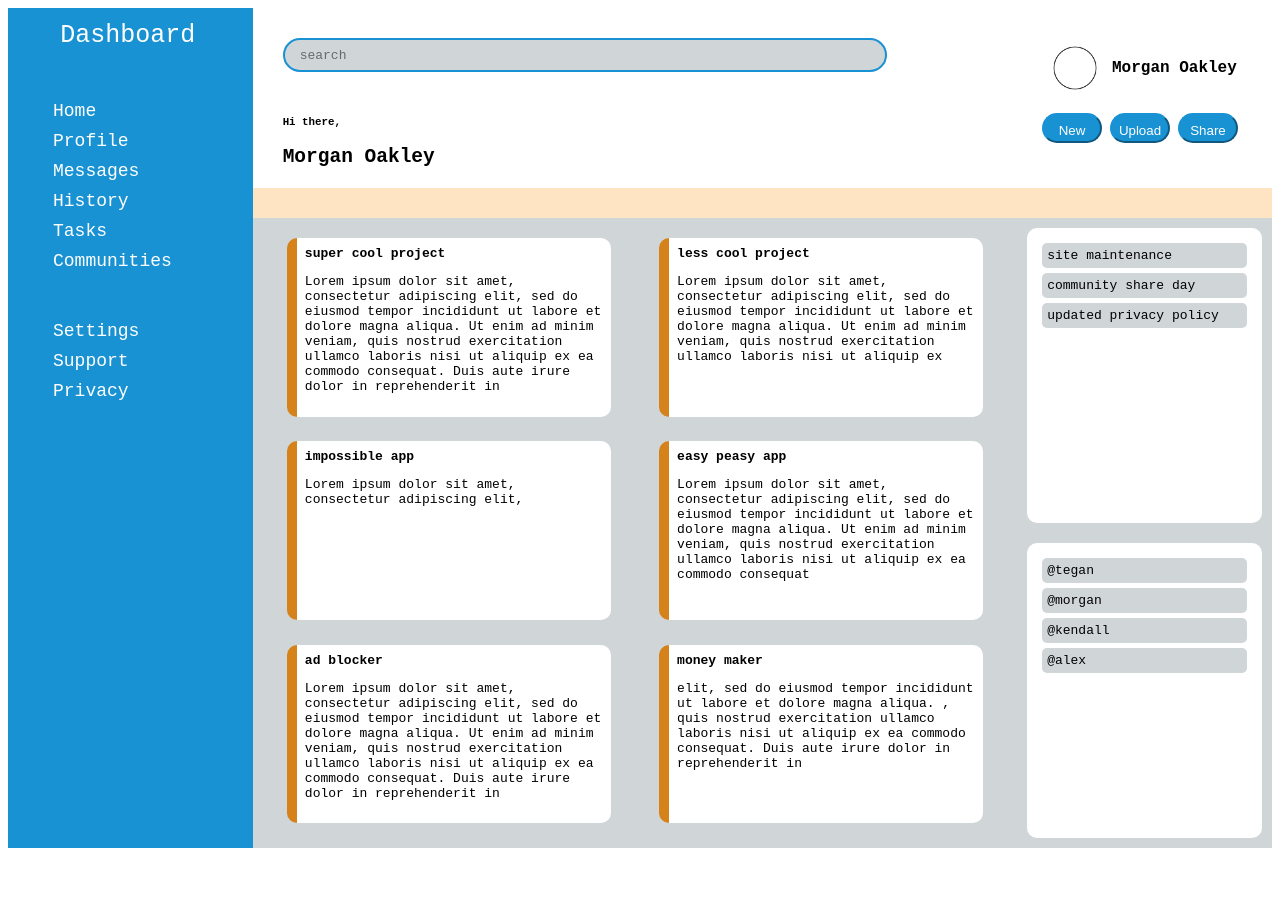
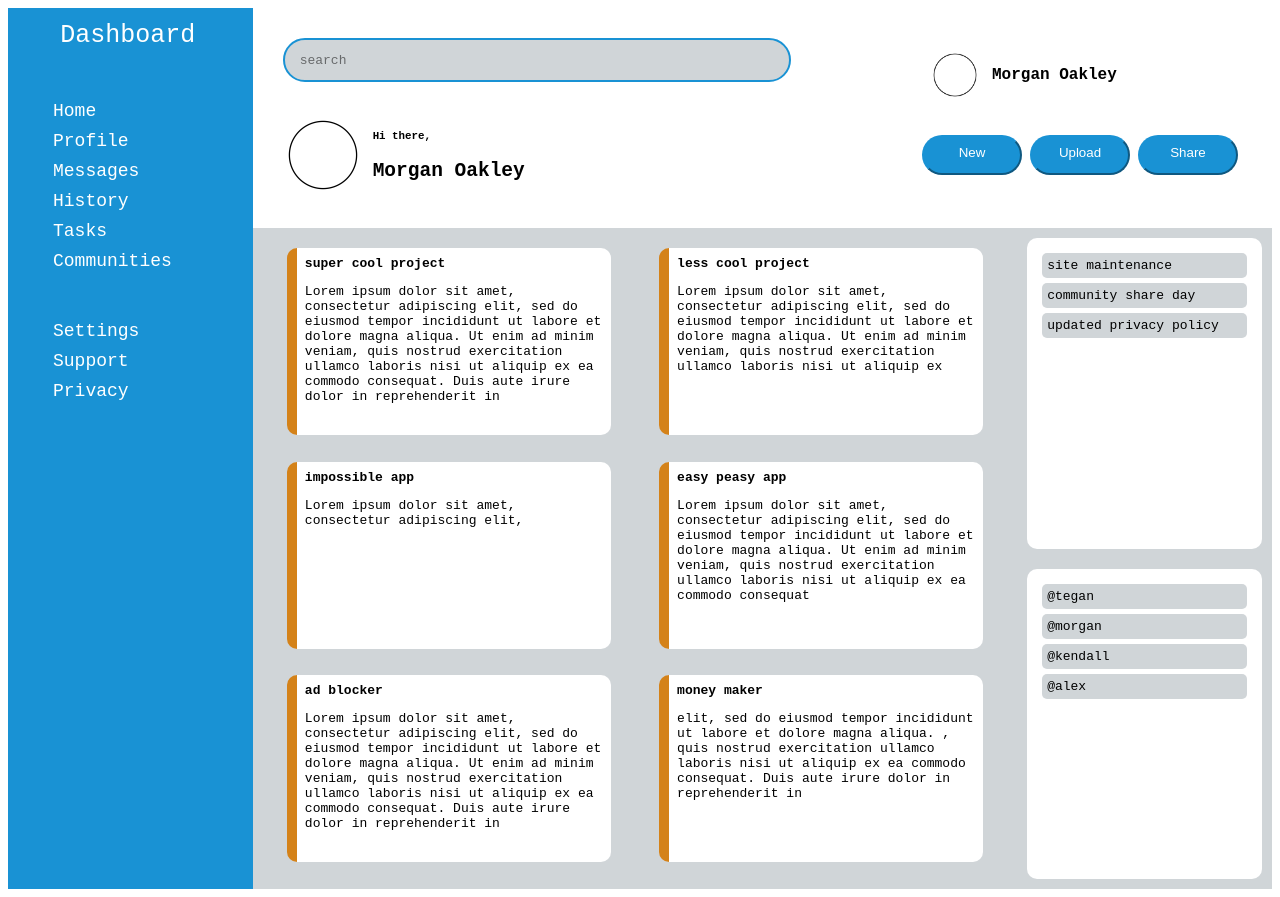
Before and after one commit to ryanjewik/dashboard, a plain HTML site: page index.html in a window 1280 px wide. Before the commit the page ends 856 px from the top, so only its background shows below. Drawn offline with Linux system fonts and the light colour scheme.

Commit message:
fixed size of header

```diff
--- a/index.html
+++ b/index.html
@@ -29,8 +29,11 @@
             <div id = "search-bar"><p>search</p></div>
             <div id = "profile"><img src = "images/circle.png"><b>Morgan Oakley</b></div>
             <div id = "greeting">
-                <h5>Hi there,</h5>
-                <h2>Morgan Oakley</h2>
+                <img src = "images/circle.png">
+                <div>
+                    <h5>Hi there,</h5>
+                    <h2>Morgan Oakley</h2>
+                </div>
             </div>
             <div id = "action-btns">
                 <button>New</button>
--- a/style.css
+++ b/style.css
@@ -47,16 +47,15 @@
     grid-row: 1;
     display: grid;
     grid-template-columns: 4fr 3fr 1.2fr;
-    grid-template-rows: 60px 60px;
+    grid-template-rows: .5fr .5fr;
     padding: 30px;
-    margin-bottom: 30px;
 }
 #search-bar{
     background: #d0d5d8;
     border-radius: 50px;
     grid-column: 1 / 3;
     grid-row: 1;
-    height: 30px;
+    height: 40px;
     opacity: 1;
     border-color: #1992d4;
     border-width: 2px;
@@ -90,6 +89,12 @@
     margin-top: 0px;
     grid-row: 2;
     grid-column: 1;
+    display: flex;
+    align-items: center;
+}
+#greeting img{
+    height: 80px;
+    padding-right: 10px;
 }
 #action-btns{
     grid-row: 2;
@@ -97,6 +102,7 @@
     display: flex;
     justify-self: center;
     align-items: center;
+
 }
 
 button{
@@ -105,8 +111,8 @@ button{
     border-radius: 100px;
     border-color: #1992d4;
     padding: 8px 10px;
-    width: 60px;
-    height: 30px;
+    width: 100px;
+    height: 40px;
     margin: 4px;
     display: flex;
     text-align: center ;
```
